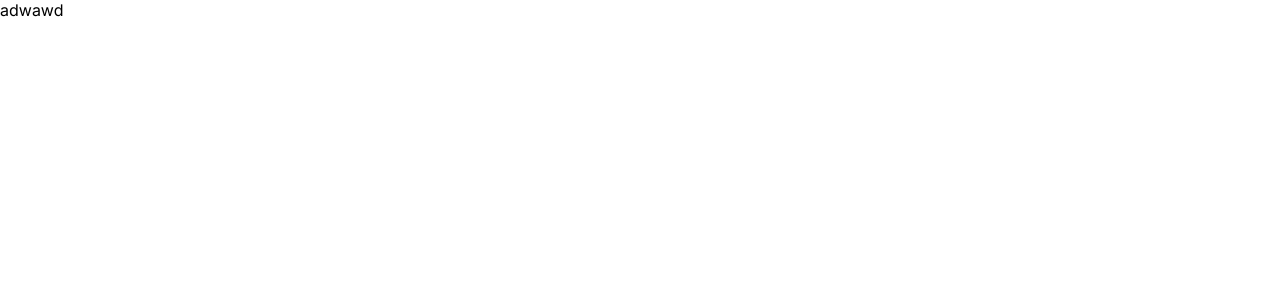
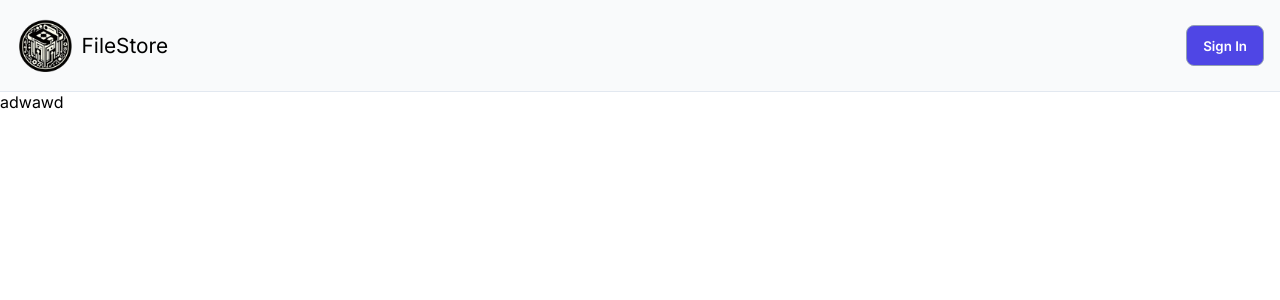
Before and after one commit to HeryRuiz/FileStore, a React (Vite) app: page / in a window 1280 px wide. Shown: the top 300 px of the page. Built offline with nearby package versions, Linux system fonts and the light colour scheme.

Commit message:
added nav and created footer

```diff
--- a/index.html
+++ b/index.html
@@ -10,7 +10,7 @@
       href="https://fonts.googleapis.com/css2?family=Inter:wght@100..900&display=swap"
       rel="stylesheet"
     />
-    <title>File Store</title>
+    <title>File Store | Secure Storage</title>
   </head>
   <body>
     <div id="root"></div>
--- a/src/index.css
+++ b/src/index.css
@@ -5,4 +5,5 @@ body {
 * {
   margin: 0;
   text-decoration: none;
+  font-family: "Inter", sans-serif;
 }
--- /dev/null
+++ b/src/pages/layout/Footer.jsx
@@ -0,0 +1,9 @@
+import React from 'react'
+
+function Footer() {
+  return (
+    <></>
+  )
+}
+
+export default Footer
--- a/src/pages/layout/Layout.jsx
+++ b/src/pages/layout/Layout.jsx
@@ -1,9 +1,13 @@
 import React from "react";
 import { Outlet } from "react-router-dom";
+import Nav from './Nav.jsx'
+import Footer from "./Footer.jsx";
 function Layout() {
   return (
     <>
+      <Nav />
       <Outlet />
+      <Footer />
     </>
   );
 }
--- a/src/pages/layout/Nav.jsx
+++ b/src/pages/layout/Nav.jsx
@@ -0,0 +1,20 @@
+import React from "react";
+import logo from "./images/logo.png";
+import "./styles/Nav.css";
+function Nav() {
+  return (
+    <nav>
+        <div className="nav__container">
+          <div className="nav__left">
+            <img src={logo} alt="FileStore Logo" />
+            <p className="nav__title">FileStore</p>
+          </div>
+          <div className="nav__right">
+            <button className="nav__signin">Sign In</button>
+          </div>
+        </div>
+    </nav>
+  );
+}
+
+export default Nav;
--- /dev/null
+++ b/src/pages/layout/styles/Nav.css
@@ -0,0 +1,34 @@
+nav {
+  background-color: #f9fafb;
+  border-bottom: 1px solid #e2e8f0;
+  padding: 1rem 1rem;
+  display: flex;
+  justify-content: center;
+}
+.nav__container{
+    display: flex;
+    justify-content: space-between;
+    align-items: center;
+    width: 100%;
+    max-width: 80rem;
+}
+.nav__left{
+    display: flex;
+    align-items: center;
+    gap: 0.4rem;
+}
+.nav__left img {
+  width: 3.7rem;
+}
+.nav__title{
+    font-size: 1.3rem;
+    font-weight: 400;
+}
+.nav__signin{
+    background-color: #4F46E5;
+    border: 1px solid #94a1b3;
+    padding: 0.7rem 1rem;
+    border-radius: 0.5rem;
+    color: white;
+    font-weight: 600;
+}
```
Also changed, not shown: src/pages/home/Home.jsx (added), src/pages/layout/images/logo.png (added), src/pages/layout/styles/Footer.css (added).
